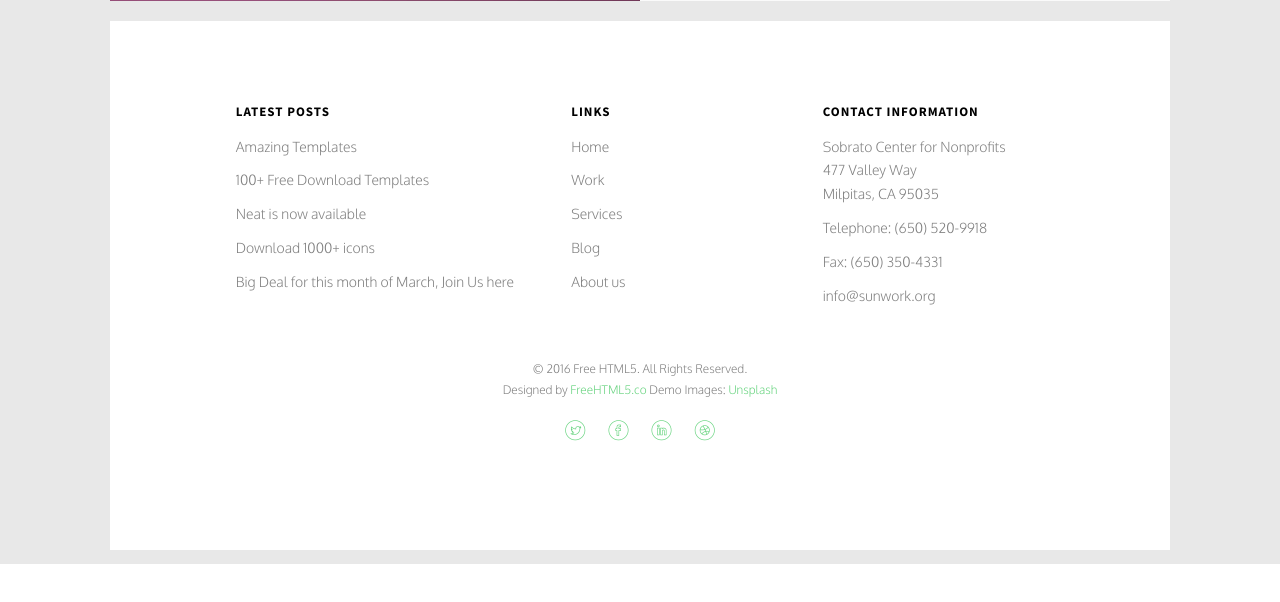
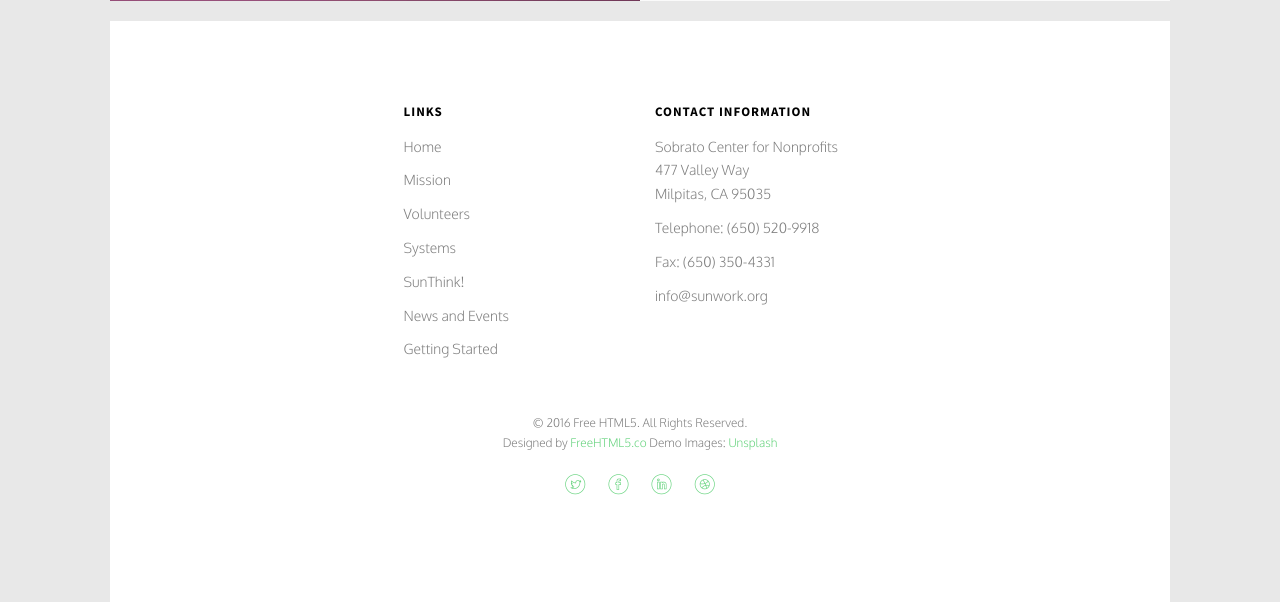
Before and after one commit to hwhh/CMPS119Project, a Django app: page / in a window 1280 px wide. Shown: the part 2710-3312 px from the top of the page. Before the commit the page ends 3274 px from the top, so only its background shows below. Run offline with Django 3.2, Linux system fonts and the light colour scheme; some libraries are stand-ins or nearby versions; some web fonts are replaced.

Commit message:
Edited footer

```diff
--- a/templates/index.html
+++ b/templates/index.html
@@ -141,7 +141,7 @@
                 </div>
             </div>
         <div class="text-center">
-            <a href="/">Click to view more events</a>
+            <a href="event">Click to view more events</a>
         </div>
         </div>
 
@@ -176,8 +176,8 @@
                 <div class="desc-t">
                     <div class="desc-tc">
                         <span class="featured-head">Featured Posts</span>
-                        <h3><a href="#">SunWork Wins 2017 Sustainability Award from Sustainable San Mateo County!</a></h3>
-                        <span><a href="#" class="read-button">Learn More</a></span>
+                        <h3><a href="http://www.sustainablesanmateo.org/home/awards/">SunWork Wins 2017 Sustainability Award from Sustainable San Mateo County!</a></h3>
+                        <span><a href="http://www.sustainablesanmateo.org/home/awards/" class="read-button">Learn More</a></span>
                     </div>
                 </div>
             </div>
@@ -189,7 +189,7 @@
                 </div>
                 <div class="row">
                     <div class="col-md-11 animate-box">
-                        <a href="#" class="blog-post">
+                        <a href="http://sunwork.org/docs/BGCP_Solar_Release_with_Facebook_1_2018.pdf" class="blog-post">
                             <h4>Boys & Girls Clubs' Bell Haven Clubhouse Installs Solar Panels & Showcases Clean Energy for Youth</h4>
                             <p>1/22/2018</p>
                         </a>
@@ -201,13 +201,13 @@
                         </a>
                     </div>
                     <div class="col-md-11 animate-box">
-                        <a href="#" class="blog-post">
+                        <a href="https://www.solarpowerworldonline.com/2018/01/spw-editors-california-install/" class="blog-post">
                             <h4>Solar Power World Editors volunteer on SunWork installation</h4>
                             <p>1/1/2018</p>
                         </a>
                     </div>
                 </div>
-                <a href="/">More news</a>
+                <a href="event/news">More news</a>
             </div>
         </div>
 {% endblock content %}
--- a/templates/parts/footer.html
+++ b/templates/parts/footer.html
@@ -1,28 +1,20 @@
  <footer id="fh5co-footer" role="contentinfo">
             <div class="row">
-                <div class="col-md-4 col-md-push-1">
-                    <h4>Latest Posts</h4>
+
+                <div class="col-md-6 col-md-push-3">
+                    <h4>Links</h4>
                     <ul class="fh5co-footer-links">
-                        <li><a href="#">Amazing Templates</a></li>
-                        <li><a href="#">100+ Free Download Templates</a></li>
-                        <li><a href="#">Neat is now available</a></li>
-                        <li><a href="#">Download 1000+ icons</a></li>
-                        <li><a href="#">Big Deal for this month of March, Join Us here</a></li>
+                        <li><a href="#">Home</a></li>
+                        <li><a href="#">Mission</a></li>
+                        <li><a href="#">Volunteers</a></li>
+                        <li><a href="#">Systems</a></li>
+                        <li><a href="#">SunThink!</a></li>
+                        <li><a href="#">News and Events</a></li>
+                        <li><a href="#">Getting Started</a></li>
                     </ul>
                 </div>
 
-                <div class="col-md-4 col-md-push-1">
-                    <h4>Links</h4>
-                    <ul class="fh5co-footer-links">
-                        <li><a href="#">Home</a></li>
-                        <li><a href="#">Work</a></li>
-                        <li><a href="#">Services</a></li>
-                        <li><a href="#">Blog</a></li>
-                        <li><a href="#">About us</a></li>
-                    </ul>
-                </div>
-
-                <div class="col-md-4">
+                <div class="col-md-6">
                     <h4>Contact Information</h4>
                     <ul class="fh5co-footer-links">
                         <li>Sobrato Center for Nonprofits<br> 477 Valley Way <br> Milpitas, CA  95035</li>
--- a/templates/parts/nav.html
+++ b/templates/parts/nav.html
@@ -8,18 +8,50 @@
                     <div class="col-xs-10 text-right menu-1">
                         <ul>
                             <li class="active"><a href="/">Home</a></li>
-                            <!--<li><a href="work.html">Work</a></li>
                             <li class="has-dropdown">
-                                <a href="blog.html">Blog</a>
+                                <a href="">Mission</a>
                                 <ul class="dropdown">
-                                    <li><a href="#">Web Design</a></li>
-                                    <li><a href="#">eCommerce</a></li>
-                                    <li><a href="#">Branding</a></li>
-                                    <li><a href="#">API</a></li>
+                                    <li><a href="#">Points of Focus</a></li>
+                                    <li><a href="#">Philosophy</a></li>
+                                    <li><a href="#">Volunteers</a></li>
                                 </ul>
                             </li>
-                            <li><a href="about.html">About</a></li>
-                            <li><a href="contact.html">Contact</a></li>-->
+                            <li class="has-dropdown">
+                                <a href="">Volunteers</a>
+                                <ul class="dropdown">
+                                    <li><a href="#">For New Volunteers</a></li>
+                                    <li><a href="#">For Existing Volunteers</a></li>
+                                </ul>
+                            </li>
+                            <li class="has-dropdown">
+                                <a href="">Systems</a>
+                                <ul class="dropdown">
+                                    <li><a href="#">Getting to Know Solar</a></li>
+                                </ul>
+                            </li>
+                            <li class="has-dropdown">
+                                <a href="">SunThink!</a>
+                                <ul class="dropdown">
+                                    <li><a href="#">About SunThink!</a></li>
+                                    <li><a href="#">Try SunThink!</a></li>
+                                </ul>
+                            </li>
+                            <li class="has-dropdown">
+                                <a href="">News and Events</a>
+                                <ul class="dropdown">
+                                    <li><a href="#">Read the Latest</a></li>
+                                    <li><a href="#">Upcoming Events</a></li>
+                                    <li><a href="#">Newsletter</a></li>
+                                </ul>
+                            </li>
+                            <li class="has-dropdown">
+                                <a href="">Getting Started</a>
+                                <ul class="dropdown">
+                                    <li><a href="#">Qualification Criteria</a></li>
+                                    <li><a href="#">Request Quote</a></li>
+                                </ul>
+                            </li>
+
                         </ul>
                     </div>
                 </div>
```
